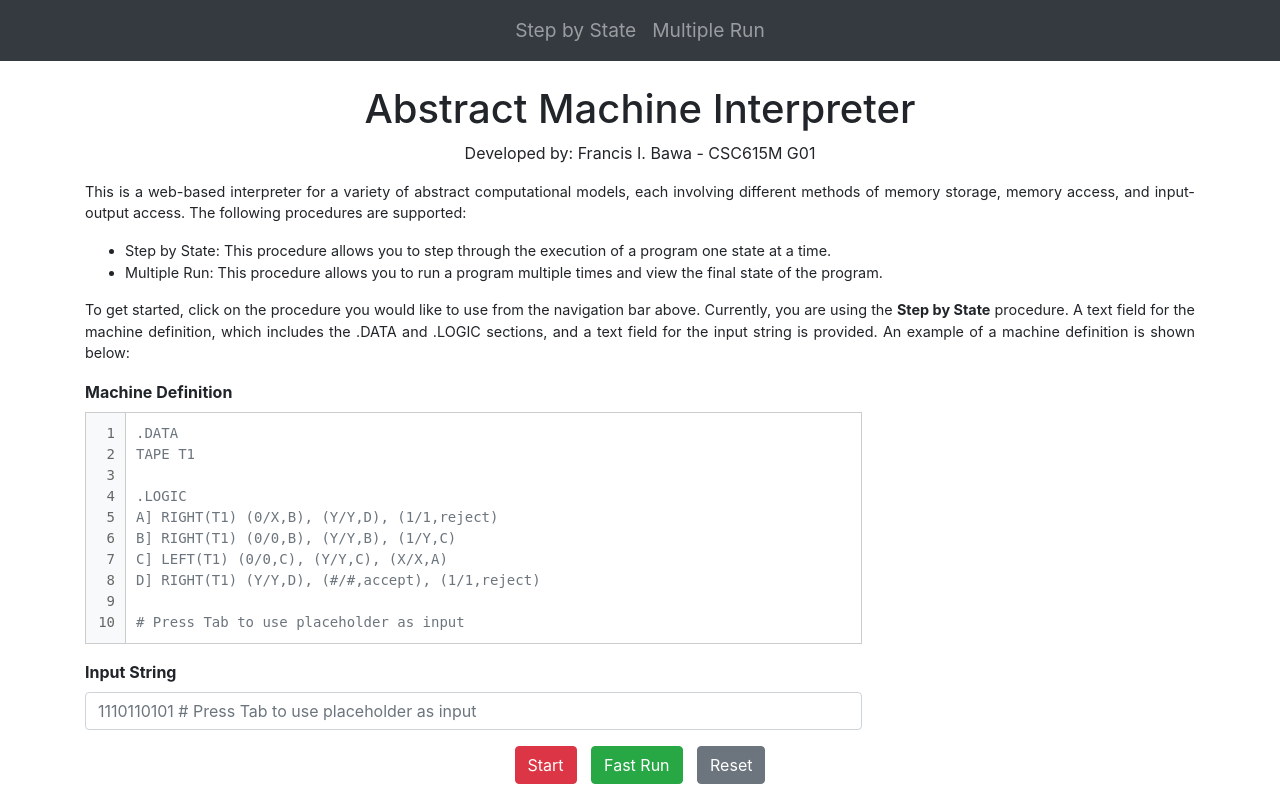
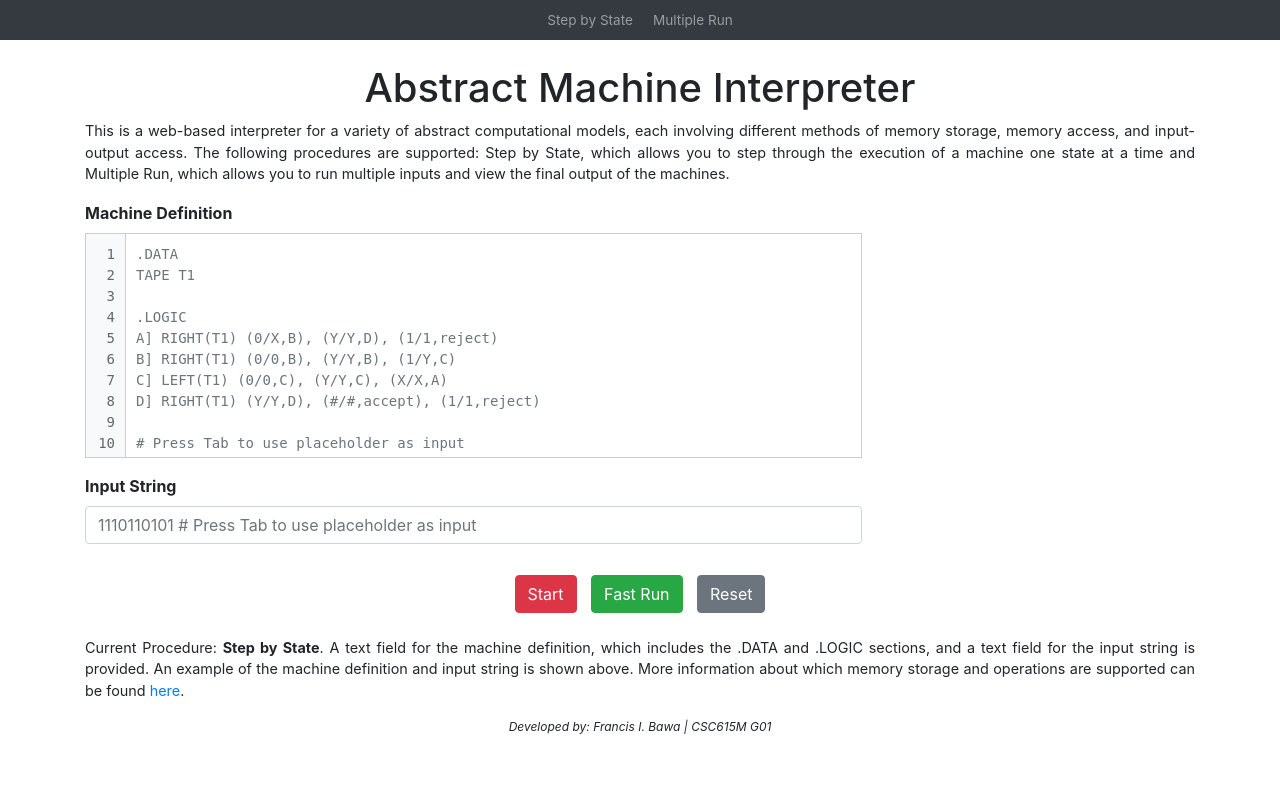
Before and after one commit to francisisip/abstract-machine-interpreter, a Flask app: page / in a window 1280 px wide. Run offline with Flask 3, Linux system fonts and the light colour scheme; some libraries are stand-ins or nearby versions.

Commit message:
refactor and rename ++ frontend cleanup

```diff
--- a/website/static/css/style.css
+++ b/website/static/css/style.css
@@ -1,5 +1,33 @@
+.content-container {
+    display: flex;
+    justify-content: space-between;
+    align-items: flex-start;
+}
+
+  .left-container {
+    width: 70%;
+}
+
+  .right-container {
+    width: 28%;
+    display: flex;
+    flex-direction: column;
+    gap: 10px;
+}
+
+  .right-container .alert {
+    padding: 10px;
+    font-size: 0.9rem;
+}
+
+  .button-container {
+    text-align: center;
+    margin-top: 15px; /* Adds spacing between content and buttons */
+}
+
 .editor-container {
-    width: 70%;
+    width: 100%;
+
 }
 
 .editor-wrapper {
@@ -8,6 +36,7 @@
     background: #fff;
     font-family: monospace;
     position: relative;
+    max-height: 225px;  /* Prevents wrapper from growing */
 }
 
 .line-numbers {
@@ -37,3 +66,8 @@
     font-family: monospace;
     white-space: pre;
 }
+
+.small-navbar {
+    padding: 4px 0;
+    min-height: 40px;
+}
--- a/website/static/js/script.js
+++ b/website/static/js/script.js
@@ -29,8 +29,16 @@ function updateLineNumbers() {
     const textarea = document.getElementById("machine-definition");
     const lineNumbers = document.getElementById("line-numbers");
 
-    // Count lines
-    const lines = textarea.value.split("\n").length;
+    lines = textarea.value.split("\n").length;
+
+    // If the textarea is truly empty (no characters at all), set it to 10 lines
+    if (textarea.value.length === 0) {
+        lines = 10;
+    } else {
+        // Ensure at least 1 line is always displayed
+        lines = Math.max(lines, 1);
+    }
+
     let lineNumbersHTML = "";
     for (let i = 1; i <= lines; i++) {
         lineNumbersHTML += i + "<br>";
@@ -39,11 +47,18 @@ function updateLineNumbers() {
     lineNumbers.innerHTML = lineNumbersHTML;
 }
 
+// Update line numbers on input change
+document.getElementById("machine-definition").addEventListener("input", updateLineNumbers);
+
+// Ensure scrolling syncs properly
 function syncScroll() {
     const textarea = document.getElementById("machine-definition");
     const lineNumbers = document.getElementById("line-numbers");
     lineNumbers.scrollTop = textarea.scrollTop;
 }
+
+// Attach event listeners
+document.getElementById("machine-definition").addEventListener("scroll", syncScroll);
 
 function preloadLineNumbers(count) {
     let lineNumbersHTML = "";
@@ -55,5 +70,4 @@ function preloadLineNumbers(count) {
 
 // Preload 15 lines for placeholder (adjust as needed)
 preloadLineNumbers(10);
-
 });
--- a/website/templates/base.html
+++ b/website/templates/base.html
@@ -18,11 +18,12 @@
     <title>Abstract Machine Interpreter</title>
   </head>
   <body>
-    <nav class="navbar navbar-expand-lg navbar-dark bg-dark">
+    <nav class="navbar navbar-expand-lg navbar-dark bg-dark small-navbar">
       <div class="collapse navbar-collapse justify-content-center" id="navbar">
         <div class="navbar-nav">
-            <a class="nav-item nav-link" href="/" style="font-size: 1.20rem;">Step by State</a>
-            <a class="nav-item nav-link" href="/multiple-run" style="font-size: 1.20rem;">Multiple Run</a>
+          <a class="nav-item nav-link" href="/" style="font-size: 0.85rem; padding: 5px 10px;">Step by State</a>
+          <a class="nav-item nav-link" href="/multiple-run" style="font-size: 0.85rem; padding: 5px 10px;">Multiple Run</a>
+        </div>
       </div>
     </nav>
 
--- a/website/templates/index.html
+++ b/website/templates/index.html
@@ -3,29 +3,18 @@
 {% block content %}
 <br>
 <h1 style="text-align: center;">Abstract Machine Interpreter</h1>
-<p style="text-align: center;">Developed by: Francis I. Bawa - CSC615M G01 </p>
-
 <p style="text-align: justify; font-size: 0.90rem;">
   This is a web-based interpreter for a variety of abstract computational models,
   each involving different methods of memory storage, memory access, and input-output access.
-  The following procedures are supported:
-</p>
-
-<ul style="text-align: justify;">
-  <li style="font-size: 0.90rem;">Step by State: This procedure allows you to step through the execution of a program one state at a time.</li>
-  <li style="font-size: 0.90rem;">Multiple Run: This procedure allows you to run a program multiple times and view the final state of the program.</li>
-</ul>
-
-<p style="text-align: justify; font-size: 0.90rem;">
-  To get started, click on the procedure you would like to use from the navigation bar above.
-  Currently, you are using the <b>{{type}}</b> procedure.
-  A text field for the machine definition, which includes the .DATA and .LOGIC sections, and a text field for the input string is provided. An example of a machine definition is shown below:
+  The following procedures are supported: Step by State, which allows you to step through
+  the execution of a machine one state at a time and Multiple Run, which allows you to run
+  multiple inputs and view the final output of the machines. <br>
 </p>
 
 {% if is_started %}
   <div class="alert alert-success" role="alert">
     {% if index == -1 %}
-      <b>Current Input: {empty}</b>
+      <b>Input:</b> {empty}
     {% else %}
       <span>
         <b>Current Input:</b>
@@ -35,17 +24,14 @@
       </span>
     {% endif %}
   </div>
-  <div class="alert alert-danger" role="alert">
-    <b>Current Output:</b> {{ output_string }}
-  </div>
   <div class="alert alert-warning" role="alert">
-    <b>Current Memory:</b> {{ mem_contents }}
-  </div>
-  <div class="alert alert-info" role="alert">
-    <b>Current State:</b> {{ state }}
+    <b>Memory Structures:</b> {{ mem_contents }}
   </div>
 {% endif %}
 
+<div class="content-container">
+  <!-- Left side: Form -->
+  <div class="left-container">
     <form method="post">
       <div class="form-group editor-container">
         <label for="machine-definition" style="font-weight: bold;">Machine Definition</label>
@@ -56,7 +42,8 @@
                 name="machine-definition"
                 class="form-control text-area"
                 rows="10"
-            placeholder=".DATA
+                placeholder=
+".DATA
 TAPE T1
 
 .LOGIC
@@ -72,7 +59,7 @@ D] RIGHT(T1) (Y/Y,D), (#/#,accept), (1/1,reject)
         </div>
     </div>
 
-  <div class="form-group" style="width: 70%">
+      <div class="form-group editor-container">
         <label for="input-string" style="font-weight: bold;">Input String</label>
         <textarea
           id="input-string"
@@ -83,16 +70,44 @@ D] RIGHT(T1) (Y/Y,D), (#/#,accept), (1/1,reject)
           placeholder="1110110101 # Press Tab to use placeholder as input"
           >{{ input_string }}</textarea>
       </div>
+  </div>
 
-  <div style="text-align: center;">
+  <div class="right-container">
+    {% if is_started %}
+      <br>
+      <div class="alert alert-danger" role="alert">
+        {% if output == "" %}
+          <b>Output:</b> {empty}
+        {% else %}
+          <b>Current Output:</b> {{ output_string }}
+        {% endif %}
+      </div>
+      <div class="alert alert-info" role="alert">
+        <b>Current State:</b> {{ state }}
+      </div>
+    {% endif %}
+  </div>
+</div>
+
+<div class="button-container">
+  <form method="post">
     {% if not is_started %}
-      <input type="submit" class="btn btn-danger" id="startBtn" name="run" value="Start">
+      <input type="submit" class="btn btn-danger" id="startBtn" name="start" value="Start">
     {% else %}
       <input type="submit" class="btn btn-warning" id="stepBtn" name="step" value="Step">
     {% endif %}
     <input type="button" class="btn btn-success" name="finish" value="Fast Run" style="margin-left: 10px;">
     <input type="submit" class="btn btn-secondary" name="reset" value="Reset" style="margin-left: 10px;">
+  </form>
 </div>
 
-</form>
+<br>
+
+<p style="text-align: justify; font-size: 0.90rem;">
+  Current Procedure: <b>{{ type }}</b>. A text field for the machine definition, which includes the .DATA and .LOGIC sections,
+  and a text field for the input string is provided. An example of the machine definition and input string is shown above.
+  More information about which memory storage and operations are supported can be found <a href="">here</a>.
+</p>
+
+<p style="text-align: center; font-size: 0.75rem; font-style: italic;">Developed by: Francis I. Bawa | CSC615M G01</p>
 {% endblock %}
--- a/website/views.py
+++ b/website/views.py
@@ -18,7 +18,7 @@ def home():
 
     if request.method == 'POST':
 
-        if 'run' in request.form:
+        if 'start' in request.form:
             memory = {}
             logic = {}
             session['md'] = request.form.get('machine-definition')
@@ -51,4 +51,4 @@ def home():
 
 @views.route('/multiple-run', methods=['GET', 'POST'])
 def multiple_run():
-    return render_template("multifast.html", type="Multiple Run")
+    return render_template("multiple_inputs.html", type="Multiple Run")
```
Also changed, not shown: website/templates/multiple_inputs.html (renamed from website/templates/multifast.html). Lines whose indentation alone changed are shown as unchanged.
